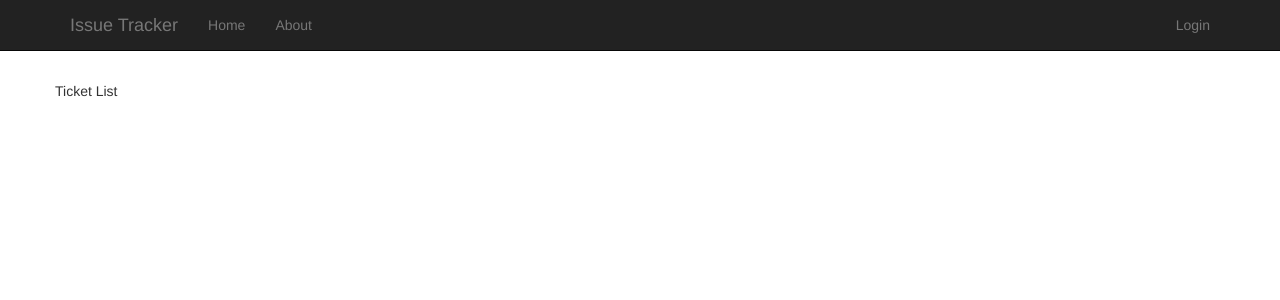
After one commit to sai-prasanna/issuetracker, a Django app: a page that uses main/templates/main/ticket_list.html in a window 1280 px wide. The commit adds this page. Shown: the top 300 px of the page. Run offline with Django 3.2, Linux system fonts and the light colour scheme; data that the repository does not hold is empty; some libraries are stand-ins or nearby versions.

Commit message:
Create Ticket list view

```diff
--- a/main/templates/main/ticket_form.html
+++ b/main/templates/main/ticket_form.html
@@ -4,12 +4,12 @@
 {% block head_title %}Create Ticket{% endblock %}
 
 {% block content %}
-<div class="col-md-3"></div>
-    <div class="col-md-6">
+<div class="row">
+    <div class="column col-md-6 col-md-offset-3">
         <form action="" method="post">{% csrf_token %}
             {{ form|crispy }}
             <input type="submit" value="Create" />
         </form>
     </div>
-<div class="col-md-3"></div>
+</div>
 {% endblock %}
--- /dev/null
+++ b/main/templates/main/ticket_list.html
@@ -0,0 +1,10 @@
+{% extends 'main/base.html' %}
+{% load crispy_forms_tags %}
+
+{% block head_title %}Create Ticket{% endblock %}
+
+{% block content %}
+<div class="row">
+    Ticket List
+</div>
+{% endblock %}
--- a/main/urls.py
+++ b/main/urls.py
@@ -1,5 +1,5 @@
 from django.conf.urls import patterns, include, url
-from .views import TicketCreate
+from .views import TicketCreate, TicketList
 from django.contrib import admin
 admin.autodiscover()
 
@@ -7,6 +7,8 @@ urlpatterns = patterns('',
         url(r'^$','main.views.home',name="index"),
         url(r'^login/$', 'django.contrib.auth.views.login', {'template_name': 'main/login.html'}, name='login'),
         url(r'^logout/$', 'main.views.logout_view', name='logout'),
-        url(r'^ticket/create/$', TicketCreate.as_view(), name='ticket_create'),
+        url(r'^tickets/$', TicketList.as_view(), name='ticket_list'),
+        url(r'^tickets/new/$', TicketCreate.as_view(), name='ticket_create'),
+
 
     )
--- a/main/views.py
+++ b/main/views.py
@@ -1,6 +1,6 @@
 from django.shortcuts import render, redirect
 from django.contrib.auth.models import Group
-from django.views.generic.edit import CreateView, UpdateView
+from django.views.generic import CreateView, UpdateView, ListView
 from .models import Ticket
 from django.contrib.auth.decorators import login_required
 from django.utils.decorators import method_decorator
@@ -32,3 +32,8 @@ class TicketCreate(CreateView):
 
 class TicketUpdate(UpdateView):
     model = Ticket
+
+class TicketList(ListView):
+    model = Ticket
+    context_object_name = "ticket_list"
+    paginate_by = 10
```
